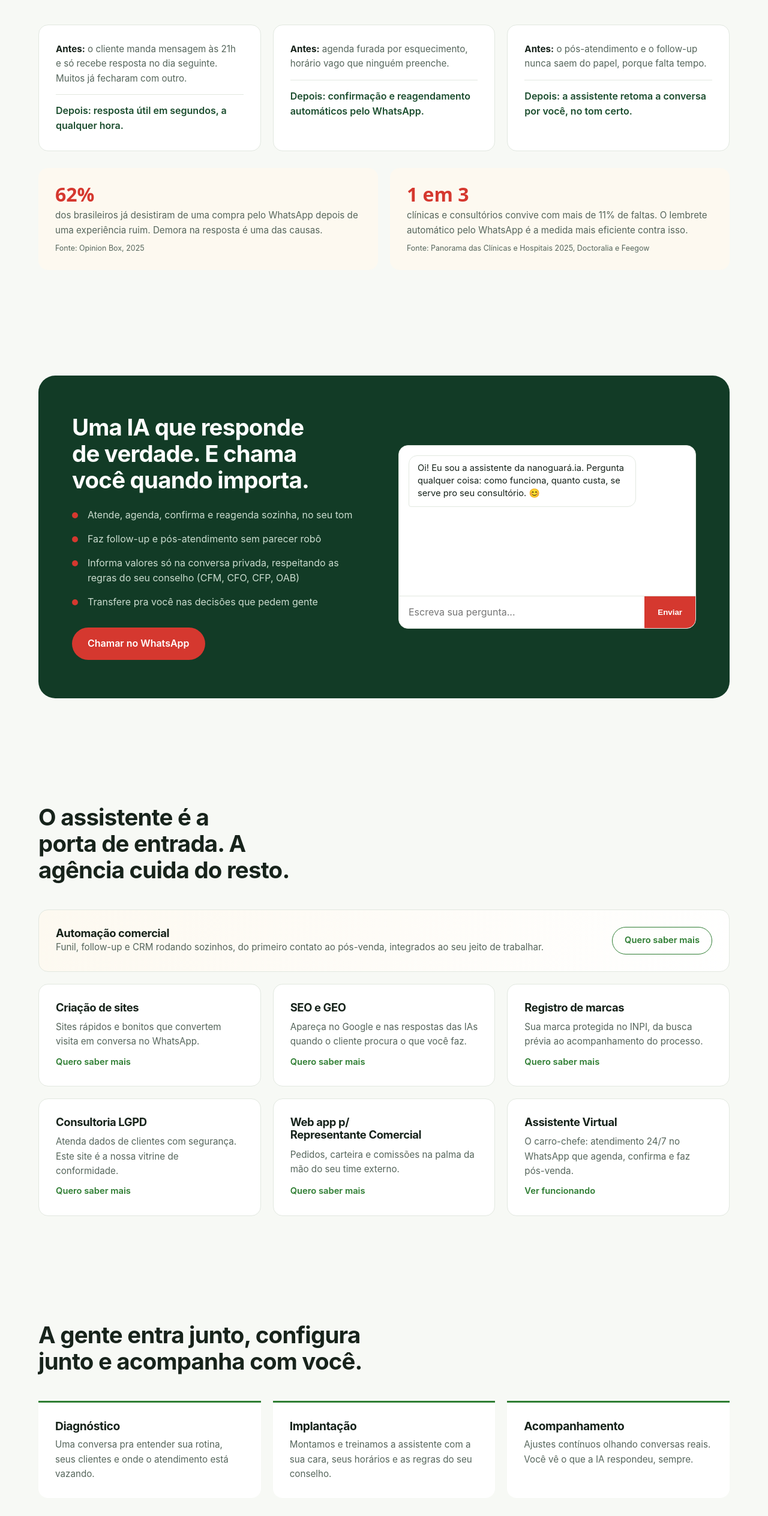
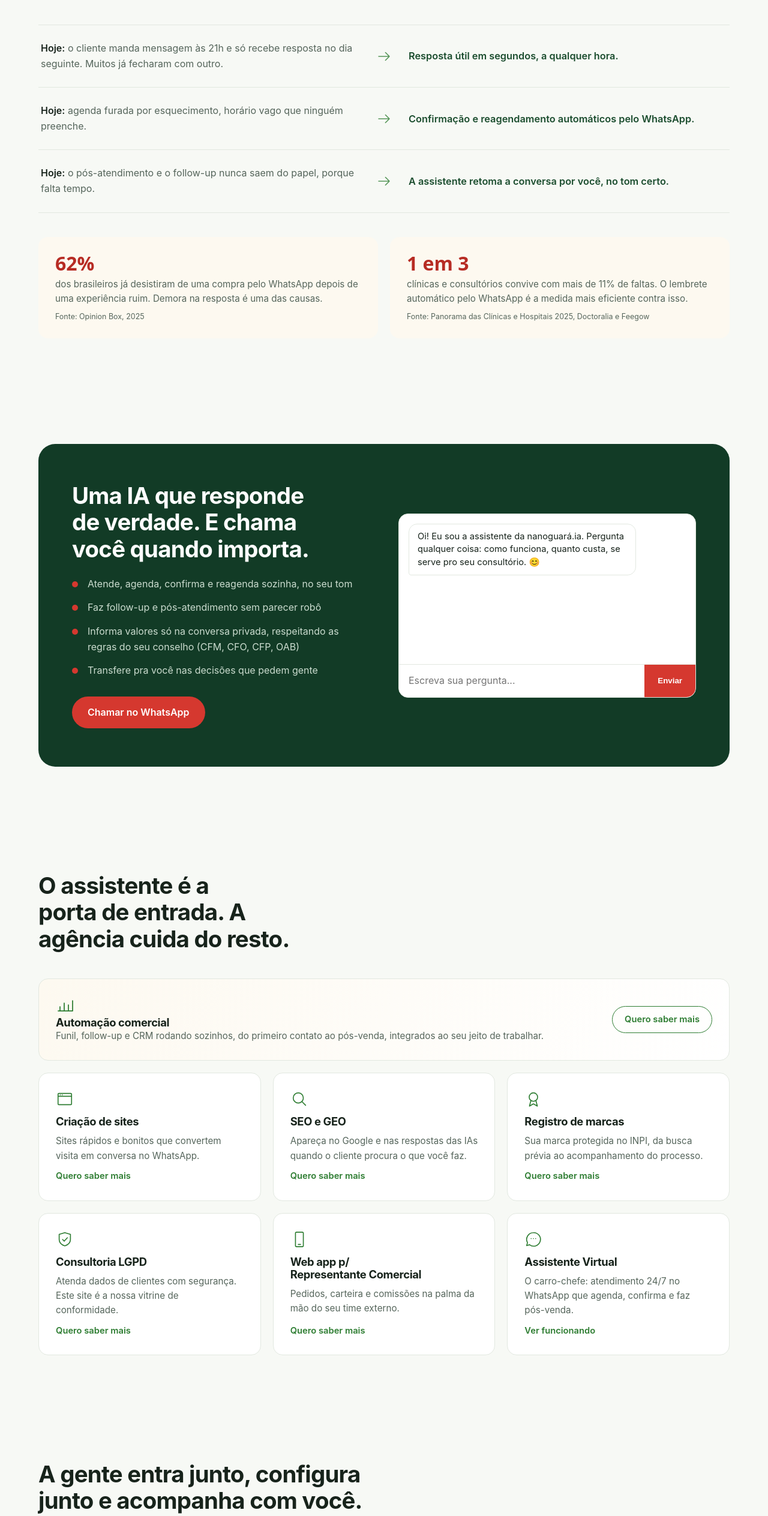
Before and after one commit to rodrigodiascon-lab/projeto-nano-guara-ia, a plain HTML site: page docs/mockup-aprovado-fase4.html in a window 1280 px wide. Shown: the part 1196-3723 px from the top of the page at 60% size. Drawn offline with Linux system fonts and the light colour scheme.

Commit message:
design: quebra monotonia de 3 colunas, ícones nos serviços e contraste do stat (revisão de taste)

```diff
--- a/docs/mockup-aprovado-fase4.html
+++ b/docs/mockup-aprovado-fase4.html
@@ -6,6 +6,7 @@
     --verde:#2E7D32; --verde-escuro:#1B4D2E;
     --guarana:#D5382F; --guarana-hover:#B72C24; --creme:#FDF9F0;
     --borda:#E2E8E0; --chat-in:#FFFFFF; --chat-out:#DFF3D8;
+    --stat-num:#B72C24;
     --raio-card:16px; --raio-input:10px;
   }
   @media (prefers-color-scheme: dark){:root{
@@ -14,6 +15,7 @@
     --verde:#6FBF73; --verde-escuro:#A5D6A7;
     --guarana:#EF5A4C; --guarana-hover:#D5382F; --creme:#1E2C22;
     --borda:#25352B; --chat-in:#1C2B21; --chat-out:#1F3A28;
+    --stat-num:#FF8A7A;
   }}
   :root[data-theme="dark"]{
     --bg:#0E1A13; --surface:#16241B; --surface-deep:#0A140E;
@@ -21,6 +23,7 @@
     --verde:#6FBF73; --verde-escuro:#A5D6A7;
     --guarana:#EF5A4C; --guarana-hover:#D5382F; --creme:#1E2C22;
     --borda:#25352B; --chat-in:#1C2B21; --chat-out:#1F3A28;
+    --stat-num:#FF8A7A;
   }
   :root[data-theme="light"]{
     --bg:#F7F9F5; --surface:#FFFFFF; --surface-deep:#123B26;
@@ -28,6 +31,7 @@
     --verde:#2E7D32; --verde-escuro:#1B4D2E;
     --guarana:#D5382F; --guarana-hover:#B72C24; --creme:#FDF9F0;
     --borda:#E2E8E0; --chat-in:#FFFFFF; --chat-out:#DFF3D8;
+    --stat-num:#B72C24;
   }
   *{box-sizing:border-box}
   body{margin:0;background:var(--bg);color:var(--text);
@@ -135,14 +139,22 @@
   /* ---------- Dores ---------- */
   .sec-titulo{font-size:clamp(1.7rem,3vw,2.4rem);font-weight:700;color:var(--text);max-width:34rem}
   .sec-head{margin-bottom:44px}
-  .dores{display:grid;grid-template-columns:repeat(3,1fr);gap:20px}
-  .dor{background:var(--surface);border:1px solid var(--borda);border-radius:var(--raio-card);padding:28px}
-  .dor .antes{color:var(--text-muted);font-size:.95rem;margin-bottom:14px}
-  .dor .antes b{color:var(--text)}
-  .dor .depois{border-top:1px solid var(--borda);padding-top:14px;font-weight:600;color:var(--verde-escuro)}
+  /* Lista antes→depois: hairlines e espaço negativo, sem caixas */
+  .dores{display:grid;gap:0;margin-bottom:40px}
+  .dor{display:grid;grid-template-columns:1fr auto 1fr;gap:28px;align-items:center;
+    padding:26px 4px;border-top:1px solid var(--borda)}
+  .dor:last-child{border-bottom:1px solid var(--borda)}
+  .dor .antes{color:var(--text-muted);font-size:1rem;margin:0}
+  .dor .antes b{color:var(--text);font-weight:600}
+  .dor .seta{color:var(--verde);flex:none;opacity:.8}
+  .dor .depois{font-weight:600;color:var(--verde-escuro);font-size:1.02rem;margin:0}
+  @media(max-width:820px){
+    .dor{grid-template-columns:1fr;gap:10px;padding:22px 0}
+    .dor .seta{transform:rotate(90deg);justify-self:start}
+  }
   .stats{display:grid;grid-template-columns:1fr 1fr;gap:20px;margin-top:28px}
   .stat{background:var(--creme);border-radius:var(--raio-card);padding:26px 28px}
-  .stat b{font-family:"Outfit",ui-rounded,system-ui;font-size:2rem;color:var(--guarana);display:block;line-height:1.1}
+  .stat b{font-family:"Outfit",ui-rounded,system-ui;font-size:2rem;color:var(--stat-num);display:block;line-height:1.1}
   .stat p{font-size:.95rem;color:var(--text-muted);margin-top:6px}
   .stat cite{font-style:normal;font-size:.78rem;color:var(--text-muted);display:block;margin-top:8px}
   @media(max-width:900px){.dores,.stats{grid-template-columns:1fr}}
@@ -173,11 +185,25 @@
   @media(max-width:900px){.servicos{grid-template-columns:1fr}.serv.destaque{grid-template-columns:1fr;grid-column:span 1}}
 
   /* ---------- Como funciona ---------- */
-  .passos{display:grid;grid-template-columns:repeat(3,1fr);gap:20px;counter-reset:passo}
-  .passo{padding:28px;border-top:3px solid var(--verde);background:var(--surface);border-radius:0 0 var(--raio-card) var(--raio-card)}
+  /* Trilha horizontal: lê como processo, não como três itens iguais */
+  .passos{display:grid;grid-template-columns:repeat(3,1fr);gap:32px;position:relative;padding-top:48px}
+  .passos::before{content:"";position:absolute;left:0;right:0;top:13px;height:2px;
+    background:linear-gradient(90deg,transparent,var(--verde) 10%,var(--verde) 90%,transparent);opacity:.45}
+  .passo{position:relative;background:none;border:none;border-radius:0;padding:0}
+  .passo .marco{position:absolute;top:-48px;left:0;width:28px;height:28px;border-radius:50%;
+    background:var(--bg);border:2px solid var(--verde);color:var(--verde);
+    display:grid;place-items:center;font-family:"Outfit",ui-rounded,system-ui;font-weight:700;font-size:.9rem}
   .passo h3{font-size:1.2rem;margin-bottom:8px}
-  .passo p{color:var(--text-muted);font-size:.95rem}
-  @media(max-width:900px){.passos{grid-template-columns:1fr}}
+  .passo p{color:var(--text-muted);font-size:.95rem;max-width:34ch}
+  @media(max-width:900px){
+    .passos{grid-template-columns:1fr;gap:28px;padding-top:0;padding-left:46px}
+    .passos::before{left:13px;right:auto;top:0;bottom:0;width:2px;height:auto;
+      background:linear-gradient(180deg,transparent,var(--verde) 10%,var(--verde) 90%,transparent)}
+    .passo .marco{top:0;left:-46px}
+  }
+
+  /* Ícones dos cards de serviço */
+  .serv-ico{color:var(--verde);flex:none;margin-bottom:2px}
 
   /* ---------- Formulário ---------- */
   .fim{display:grid;grid-template-columns:1fr 1fr;gap:56px;align-items:start}
@@ -270,9 +296,21 @@
 <section id="dores"><div class="wrap">
   <div class="sec-head reveal"><h2 class="sec-titulo">Você atende bem. O problema é tudo que acontece quando você não pode responder.</h2></div>
   <div class="dores">
-    <div class="dor reveal"><p class="antes"><b>Antes:</b> o cliente manda mensagem às 21h e só recebe resposta no dia seguinte. Muitos já fecharam com outro.</p><p class="depois">Depois: resposta útil em segundos, a qualquer hora.</p></div>
-    <div class="dor reveal"><p class="antes"><b>Antes:</b> agenda furada por esquecimento, horário vago que ninguém preenche.</p><p class="depois">Depois: confirmação e reagendamento automáticos pelo WhatsApp.</p></div>
-    <div class="dor reveal"><p class="antes"><b>Antes:</b> o pós-atendimento e o follow-up nunca saem do papel, porque falta tempo.</p><p class="depois">Depois: a assistente retoma a conversa por você, no tom certo.</p></div>
+    <div class="dor reveal">
+      <p class="antes"><b>Hoje:</b> o cliente manda mensagem às 21h e só recebe resposta no dia seguinte. Muitos já fecharam com outro.</p>
+      <svg class="seta" width="26" height="26" viewBox="0 0 256 256" fill="none" stroke="currentColor" stroke-width="16" stroke-linecap="round" stroke-linejoin="round" aria-hidden="true"><path d="M40 128h176M152 64l64 64-64 64"/></svg>
+      <p class="depois">Resposta útil em segundos, a qualquer hora.</p>
+    </div>
+    <div class="dor reveal">
+      <p class="antes"><b>Hoje:</b> agenda furada por esquecimento, horário vago que ninguém preenche.</p>
+      <svg class="seta" width="26" height="26" viewBox="0 0 256 256" fill="none" stroke="currentColor" stroke-width="16" stroke-linecap="round" stroke-linejoin="round" aria-hidden="true"><path d="M40 128h176M152 64l64 64-64 64"/></svg>
+      <p class="depois">Confirmação e reagendamento automáticos pelo WhatsApp.</p>
+    </div>
+    <div class="dor reveal">
+      <p class="antes"><b>Hoje:</b> o pós-atendimento e o follow-up nunca saem do papel, porque falta tempo.</p>
+      <svg class="seta" width="26" height="26" viewBox="0 0 256 256" fill="none" stroke="currentColor" stroke-width="16" stroke-linecap="round" stroke-linejoin="round" aria-hidden="true"><path d="M40 128h176M152 64l64 64-64 64"/></svg>
+      <p class="depois">A assistente retoma a conversa por você, no tom certo.</p>
+    </div>
   </div>
   <div class="stats">
     <div class="stat reveal"><b>62%</b><p>dos brasileiros já desistiram de uma compra pelo WhatsApp depois de uma experiência ruim. Demora na resposta é uma das causas.</p><cite>Fonte: Opinion Box, 2025</cite></div>
@@ -309,25 +347,39 @@
   <div class="sec-head reveal"><h2 class="sec-titulo">O assistente é a porta de entrada. A agência cuida do resto.</h2></div>
   <div class="servicos">
     <div class="serv destaque reveal">
-      <div><h3>Automação comercial</h3><p>Funil, follow-up e CRM rodando sozinhos, do primeiro contato ao pós-venda, integrados ao seu jeito de trabalhar.</p></div>
+      <div>
+        <svg class="serv-ico" width="32" height="32" viewBox="0 0 256 256" fill="none" stroke="currentColor" stroke-width="14" stroke-linecap="round" stroke-linejoin="round" aria-hidden="true"><path d="M32 200h192M56 200v-56M112 200V96M168 200v-80M224 200V64"/></svg>
+        <h3>Automação comercial</h3><p>Funil, follow-up e CRM rodando sozinhos, do primeiro contato ao pós-venda, integrados ao seu jeito de trabalhar.</p></div>
       <a class="btn btn-secundario btn-sm" target="_blank" rel="noopener"
          href="https://wa.me/5592981486875?text=Oi!%20Quero%20saber%20sobre%20automa%C3%A7%C3%A3o%20comercial.">Quero saber mais</a>
     </div>
-    <div class="serv reveal"><h3>Criação de sites</h3><p>Sites rápidos e bonitos que convertem visita em conversa no WhatsApp.</p><a href="#contato">Quero saber mais</a></div>
-    <div class="serv reveal"><h3>SEO e GEO</h3><p>Apareça no Google e nas respostas das IAs quando o cliente procura o que você faz.</p><a href="#contato">Quero saber mais</a></div>
-    <div class="serv reveal"><h3>Registro de marcas</h3><p>Sua marca protegida no INPI, da busca prévia ao acompanhamento do processo.</p><a href="#contato">Quero saber mais</a></div>
-    <div class="serv reveal"><h3>Consultoria LGPD</h3><p>Atenda dados de clientes com segurança. Este site é a nossa vitrine de conformidade.</p><a href="#contato">Quero saber mais</a></div>
-    <div class="serv reveal"><h3>Web app p/ Representante Comercial</h3><p>Pedidos, carteira e comissões na palma da mão do seu time externo.</p><a href="#contato">Quero saber mais</a></div>
-    <div class="serv reveal"><h3>Assistente Virtual</h3><p>O carro-chefe: atendimento 24/7 no WhatsApp que agenda, confirma e faz pós-venda.</p><a href="#assistente">Ver funcionando</a></div>
+    <div class="serv reveal">
+      <svg class="serv-ico" width="30" height="30" viewBox="0 0 256 256" fill="none" stroke="currentColor" stroke-width="14" stroke-linecap="round" stroke-linejoin="round" aria-hidden="true"><rect x="32" y="48" width="192" height="160" rx="12"/><path d="M32 88h192M64 68h.01M92 68h.01"/></svg>
+      <h3>Criação de sites</h3><p>Sites rápidos e bonitos que convertem visita em conversa no WhatsApp.</p><a href="#contato">Quero saber mais</a></div>
+    <div class="serv reveal">
+      <svg class="serv-ico" width="30" height="30" viewBox="0 0 256 256" fill="none" stroke="currentColor" stroke-width="14" stroke-linecap="round" stroke-linejoin="round" aria-hidden="true"><circle cx="112" cy="112" r="72"/><path d="M164 164l52 52"/></svg>
+      <h3>SEO e GEO</h3><p>Apareça no Google e nas respostas das IAs quando o cliente procura o que você faz.</p><a href="#contato">Quero saber mais</a></div>
+    <div class="serv reveal">
+      <svg class="serv-ico" width="30" height="30" viewBox="0 0 256 256" fill="none" stroke="currentColor" stroke-width="14" stroke-linecap="round" stroke-linejoin="round" aria-hidden="true"><circle cx="128" cy="100" r="60"/><path d="M92 152l-20 76 56-32 56 32-20-76"/></svg>
+      <h3>Registro de marcas</h3><p>Sua marca protegida no INPI, da busca prévia ao acompanhamento do processo.</p><a href="#contato">Quero saber mais</a></div>
+    <div class="serv reveal">
+      <svg class="serv-ico" width="30" height="30" viewBox="0 0 256 256" fill="none" stroke="currentColor" stroke-width="14" stroke-linecap="round" stroke-linejoin="round" aria-hidden="true"><path d="M208 56v72c0 60-56 84-80 92-24-8-80-32-80-92V56l80-24 80 24Z"/><path d="M96 128l24 24 44-48"/></svg>
+      <h3>Consultoria LGPD</h3><p>Atenda dados de clientes com segurança. Este site é a nossa vitrine de conformidade.</p><a href="#contato">Quero saber mais</a></div>
+    <div class="serv reveal">
+      <svg class="serv-ico" width="30" height="30" viewBox="0 0 256 256" fill="none" stroke="currentColor" stroke-width="14" stroke-linecap="round" stroke-linejoin="round" aria-hidden="true"><rect x="72" y="24" width="112" height="208" rx="16"/><path d="M112 200h32"/></svg>
+      <h3>Web app p/ Representante Comercial</h3><p>Pedidos, carteira e comissões na palma da mão do seu time externo.</p><a href="#contato">Quero saber mais</a></div>
+    <div class="serv reveal">
+      <svg class="serv-ico" width="30" height="30" viewBox="0 0 256 256" fill="none" stroke="currentColor" stroke-width="14" stroke-linecap="round" stroke-linejoin="round" aria-hidden="true"><path d="M128 32a96 96 0 0 0-84 142l-12 42 42-12A96 96 0 1 0 128 32Z"/><path d="M96 116h.01M128 116h.01M160 116h.01"/></svg>
+      <h3>Assistente Virtual</h3><p>O carro-chefe: atendimento 24/7 no WhatsApp que agenda, confirma e faz pós-venda.</p><a href="#assistente">Ver funcionando</a></div>
   </div>
 </div></section>
 
 <section id="como"><div class="wrap">
   <div class="sec-head reveal"><h2 class="sec-titulo">A gente entra junto, configura junto e acompanha com você.</h2></div>
   <div class="passos">
-    <div class="passo reveal"><h3>Diagnóstico</h3><p>Uma conversa pra entender sua rotina, seus clientes e onde o atendimento está vazando.</p></div>
-    <div class="passo reveal"><h3>Implantação</h3><p>Montamos e treinamos a assistente com a sua cara, seus horários e as regras do seu conselho.</p></div>
-    <div class="passo reveal"><h3>Acompanhamento</h3><p>Ajustes contínuos olhando conversas reais. Você vê o que a IA respondeu, sempre.</p></div>
+    <div class="passo reveal"><span class="marco" aria-hidden="true">1</span><h3>Diagnóstico</h3><p>Uma conversa pra entender sua rotina, seus clientes e onde o atendimento está vazando.</p></div>
+    <div class="passo reveal"><span class="marco" aria-hidden="true">2</span><h3>Implantação</h3><p>Montamos e treinamos a assistente com a sua cara, seus horários e as regras do seu conselho.</p></div>
+    <div class="passo reveal"><span class="marco" aria-hidden="true">3</span><h3>Acompanhamento</h3><p>Ajustes contínuos olhando conversas reais. Você vê o que a IA respondeu, sempre.</p></div>
   </div>
 </div></section>
 
```
Also changed, not shown: docs/nano-guara-ia-design.md (+16 -0 lines).
